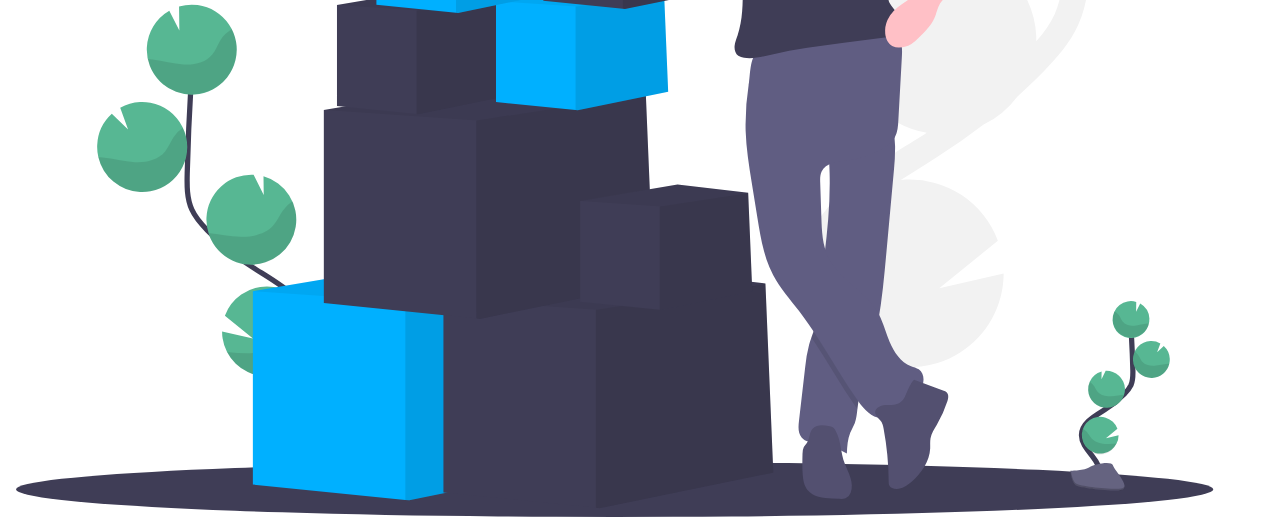
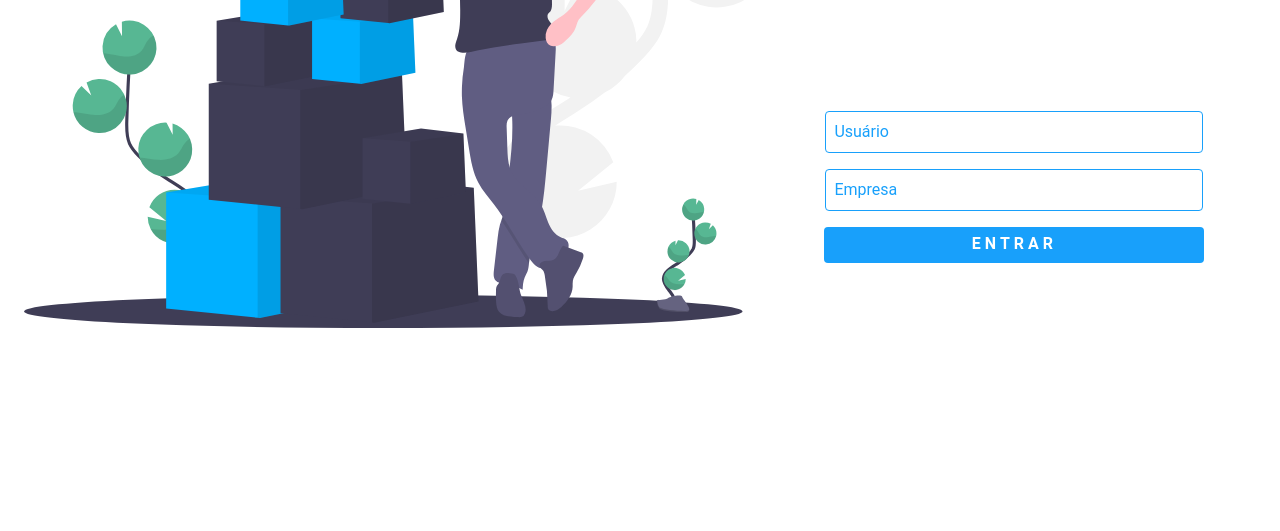
Before and after one commit to mateus-f-torres/warehouse, a React app: page / in a window 1280 px wide. Shown: the part 424-955 px from the top of the page. After the commit the page ends 800 px from the top, so only its background shows below. Built offline with nearby package versions, Linux system fonts and the light colour scheme; a web font is replaced by a local one.

Commit message:
feat(ui-login): style LoginPage.css with limits and media queries

```diff
--- a/src/components/common/TextInput/TextInput.css
+++ b/src/components/common/TextInput/TextInput.css
@@ -3,6 +3,7 @@
   line-height: 2rem;
   border: 1px solid #18A0FB;
   border-radius: 0.25rem;
+  height: 2.5rem;
 }
 
 .w-input::placeholder {
--- a/src/containers/App/App.css
+++ b/src/containers/App/App.css
@@ -3,7 +3,11 @@ body {
   font-family: Roboto, sans-serif;
 }
 
-.container {}
+.container {
+  height: 100vh;
+  width: 100%;
+  overflow-y: hidden;
+}
 
 .header {
   width: 100%;
--- a/src/containers/LoginPage/LoginPage.css
+++ b/src/containers/LoginPage/LoginPage.css
@@ -1,7 +1,8 @@
 .login {
+  height: calc(100% - 2rem);
   margin: 1rem;
   display: grid;
-  grid-template-rows: max-content min-content min-content;
+  grid-template-rows: minmax(200px, 60%) min-content min-content;
   grid-template-columns: auto;
   grid-template-areas: 'banner' 'title' 'form';
   justify-items: center;
@@ -9,7 +10,13 @@
 
 .login__title { grid-area: title; }
 
-.login__banner { grid-area: banner; width: 100%; }
+.login__banner {
+  grid-area: banner;
+  align-self: end;
+  width: 100%;
+  height: auto;
+  max-height: 100%;
+}
 
 .login__form {
   grid-area: form;
@@ -21,10 +28,37 @@
 
 .login__form > .w-input {
   width: 75%;
+  max-width: 360px;
   margin: 0.5rem 0;
 }
 
 .login__form > .w-button {
   width: calc(75% + 1.25rem);
+  max-width: calc(360px + 1.25rem);
   margin-top: 0.5rem;
 }
+
+
+/* TODO: write more media queries */
+@media screen and (min-width: 600px) {
+  .login {
+    grid-template-rows: auto;
+    grid-template-columns: minmax(350px, 60%) auto;
+    grid-template-areas: 'banner title' 'banner form';
+  }
+
+  .login__title {
+    margin-top: 10rem;
+    align-self: end;
+  }
+
+  .login__banner {
+    margin-bottom: 2rem;
+    margin-left: 1rem;
+  }
+
+  .login__form {
+    flex-direction: column;
+    align-items: center;
+  }
+}
```
